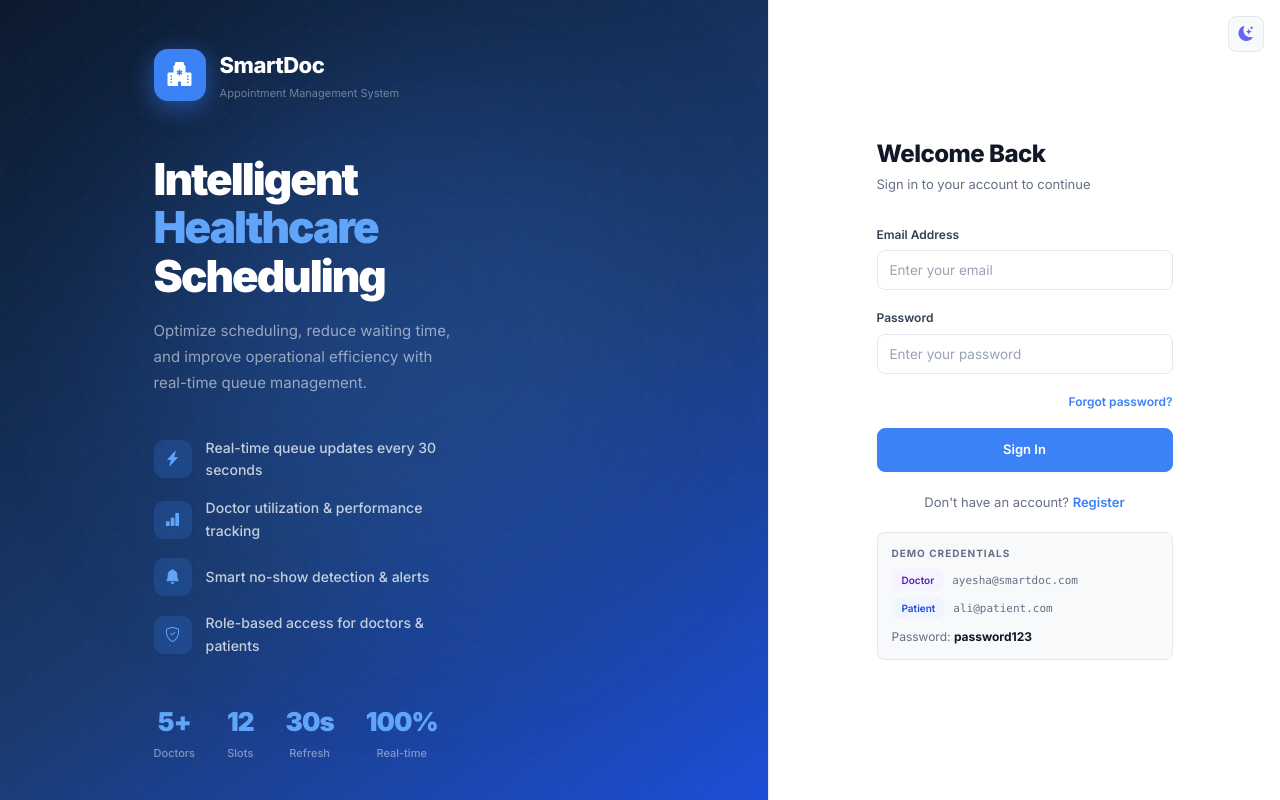
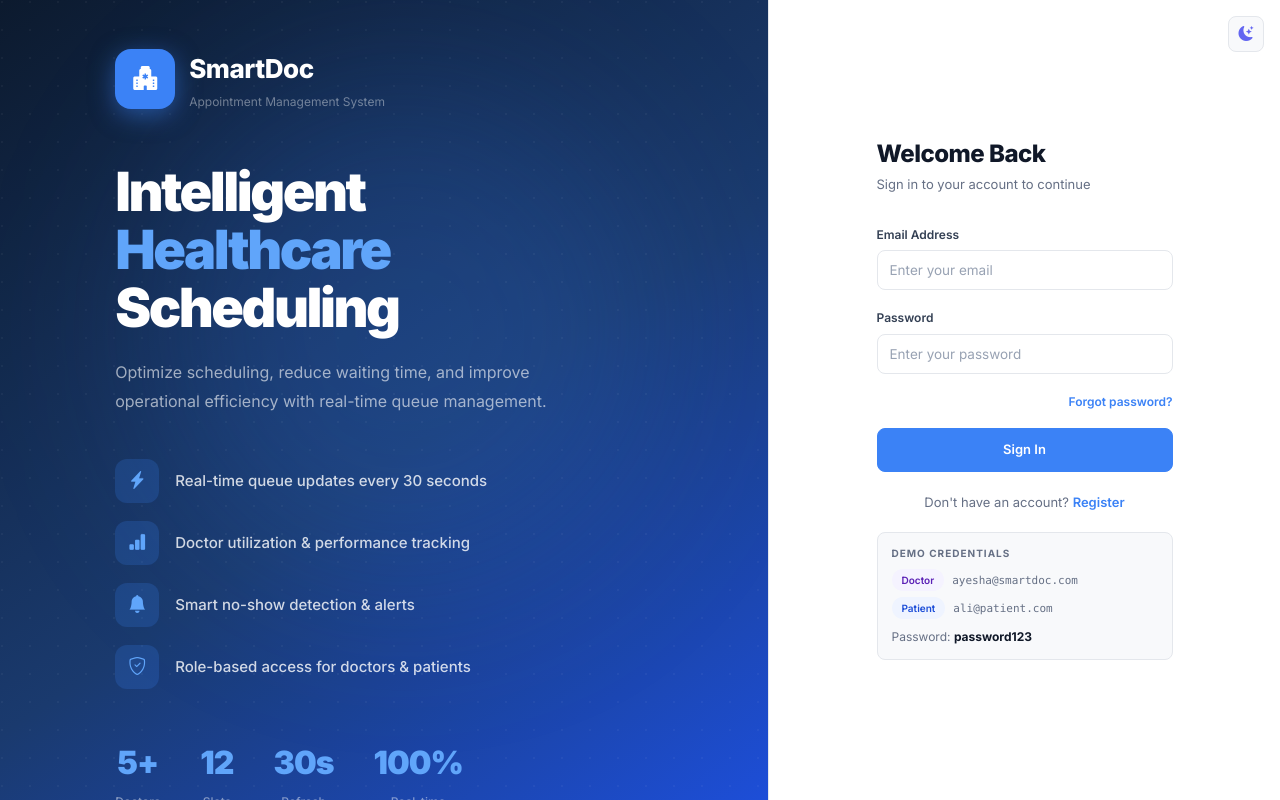
Before and after one commit to ajmalhussain92/smart-appointment-system, a React app in the folder frontend/: page /login in a window 1280 px wide. Built offline with nearby package versions, Linux system fonts and the light colour scheme; the HTML template or start-up script is replaced by a standard one.

Commit message:
fix: login left panel - bigger content, wider maxWidth 680, larger fonts

```diff
--- a/frontend/src/pages/Login.jsx
+++ b/frontend/src/pages/Login.jsx
@@ -74,7 +74,7 @@ export default function Login() {
               ].map(f => (
                 <div key={f.text} style={S.featureRow}>
                   <div style={S.featureIcon}>
-                    <i className={`bi ${f.icon}`} style={{ color: '#60a5fa', fontSize: 15 }} />
+                    <i className={`bi ${f.icon}`} style={{ color: '#60a5fa', fontSize: 18 }} />
                   </div>
                   <span style={S.featureText}>{f.text}</span>
                 </div>
@@ -255,42 +255,42 @@ const S = {
   },
   leftInner: {
     position: 'relative', zIndex: 1,
-    padding: '48px 52px 48px 20%',
+    padding: '48px 52px 48px 15%',
     width: '100%',
-    maxWidth: 520,
+    maxWidth: 680,
   },
 
   logo: { display: 'flex', alignItems: 'center', gap: 14, marginBottom: 52 },
   logoIcon: {
-    width: 52, height: 52, background: '#3b82f6', borderRadius: 14,
+    width: 60, height: 60, background: '#3b82f6', borderRadius: 16,
     display: 'flex', alignItems: 'center', justifyContent: 'center',
     boxShadow: '0 6px 24px rgba(59,130,246,0.5)',
     flexShrink: 0,
   },
-  logoName: { fontSize: 22, fontWeight: 800, color: '#fff', letterSpacing: -0.5 },
-  logoSub:  { fontSize: 11, color: 'rgba(255,255,255,0.4)', marginTop: 2 },
+  logoName: { fontSize: 26, fontWeight: 800, color: '#fff', letterSpacing: -0.5 },
+  logoSub:  { fontSize: 12, color: 'rgba(255,255,255,0.4)', marginTop: 2 },
 
   heading: {
-    fontSize: 44, fontWeight: 900, color: '#fff',
-    lineHeight: 1.1, marginBottom: 18, letterSpacing: -2,
+    fontSize: 54, fontWeight: 900, color: '#fff',
+    lineHeight: 1.08, marginBottom: 20, letterSpacing: -2.5,
   },
   desc: {
-    fontSize: 15, color: 'rgba(255,255,255,0.55)',
-    lineHeight: 1.75, marginBottom: 40, maxWidth: 400,
+    fontSize: 16, color: 'rgba(255,255,255,0.6)',
+    lineHeight: 1.8, marginBottom: 44, maxWidth: 460,
   },
 
-  features: { display: 'flex', flexDirection: 'column', gap: 16, marginBottom: 44 },
-  featureRow: { display: 'flex', alignItems: 'center', gap: 14 },
+  features: { display: 'flex', flexDirection: 'column', gap: 18, marginBottom: 48 },
+  featureRow: { display: 'flex', alignItems: 'center', gap: 16 },
   featureIcon: {
-    width: 38, height: 38, background: 'rgba(59,130,246,0.2)',
-    borderRadius: 10, display: 'flex', alignItems: 'center', justifyContent: 'center', flexShrink: 0,
+    width: 44, height: 44, background: 'rgba(59,130,246,0.2)',
+    borderRadius: 12, display: 'flex', alignItems: 'center', justifyContent: 'center', flexShrink: 0,
   },
-  featureText: { fontSize: 14, color: 'rgba(255,255,255,0.75)', fontWeight: 500 },
+  featureText: { fontSize: 15, color: 'rgba(255,255,255,0.8)', fontWeight: 500 },
 
-  stats: { display: 'flex', gap: 32 },
+  stats: { display: 'flex', gap: 40 },
   statItem: { textAlign: 'center' },
-  statVal: { fontSize: 26, fontWeight: 900, color: '#60a5fa', letterSpacing: -1 },
-  statLbl: { fontSize: 11, color: 'rgba(255,255,255,0.45)', marginTop: 2, fontWeight: 500 },
+  statVal: { fontSize: 32, fontWeight: 900, color: '#60a5fa', letterSpacing: -1 },
+  statLbl: { fontSize: 12, color: 'rgba(255,255,255,0.45)', marginTop: 3, fontWeight: 500 },
 
   /* Right */
   right: {
```
